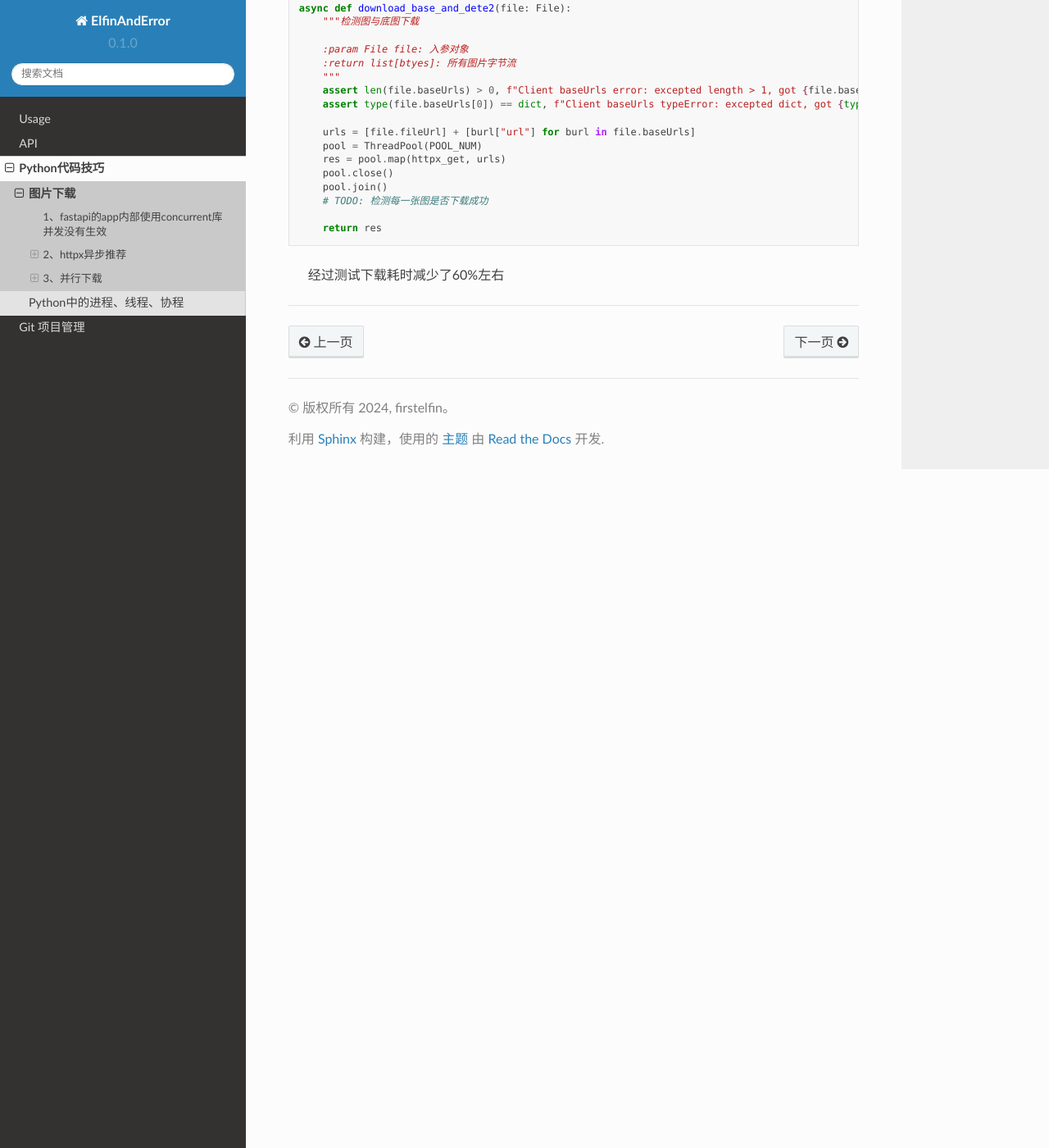
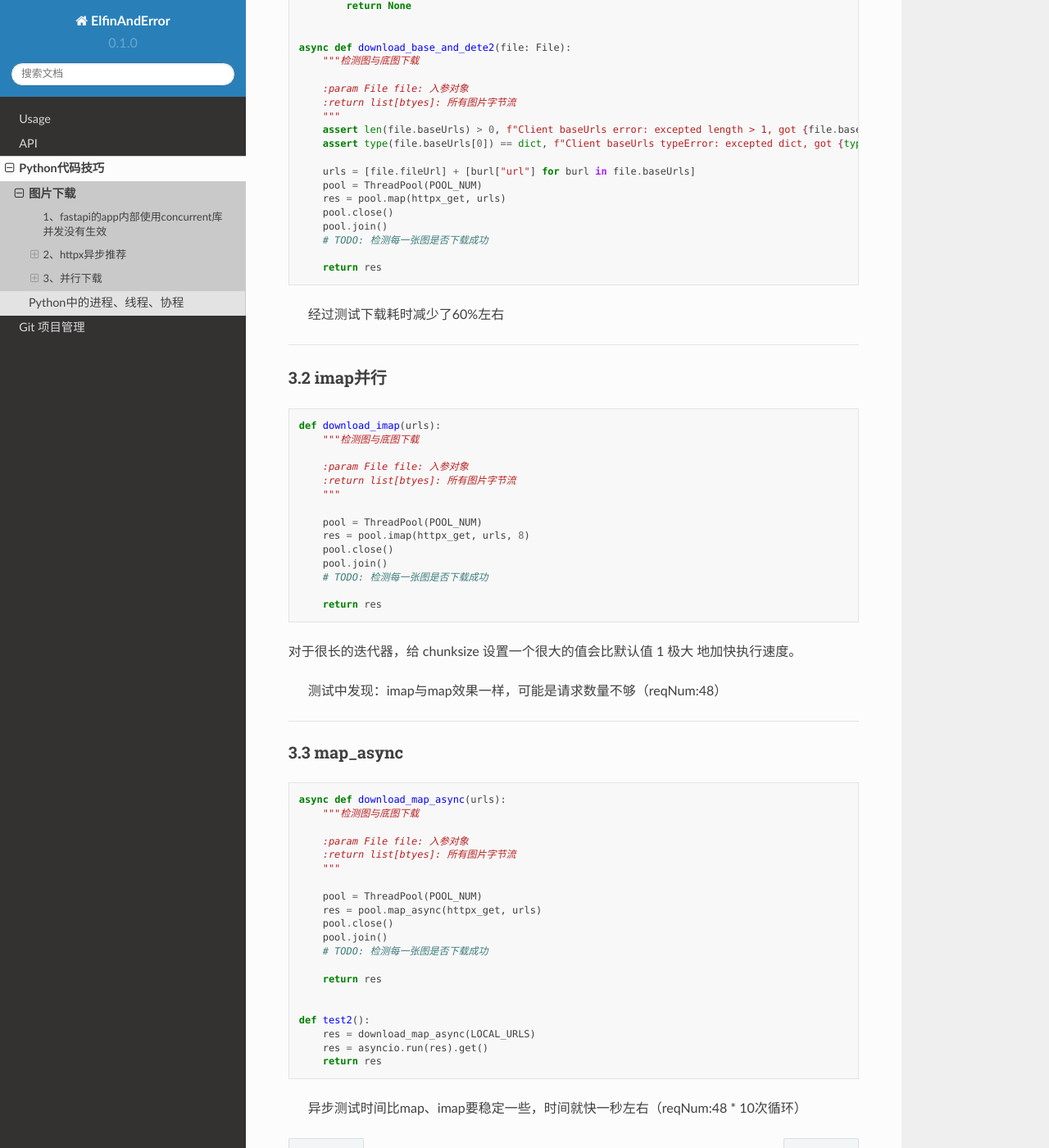
Before and after one commit to firstelfin/Book-ElfinAndError, a Sphinx documentation site: the page built from docs/source/pythonTrick/download_img.md, in a window 1280 px wide and 1400 px high, scrolled down 1612 px. Shown: the whole window at 82% size. Built offline with Sphinx 7.4.7 and the Read the Docs theme 2.0.0, drawn with Linux system fonts in a browser that asks for light colours.

Commit message:
map update

````diff
--- a/docs/source/pythonTrick/download_img.md
+++ b/docs/source/pythonTrick/download_img.md
@@ -50,6 +50,9 @@ async def download_base_and_dete(base_images):
 
 我们根据[async/await介绍](./async_await.md)得知，上面的优化是有的，我常规的concurrent多线程是并发处理，涉及线程切换，这个操作本质上也是一个耗时操作；而使用异步(协程)处理本质还是并发，只是少了一些切换的操作。即使协程已经非常优秀了，但是实际使用过程中，我们遇到的是高IO的操作，这里推荐使用[multiprocessing](https://docs.python.org/zh-cn/3/library/multiprocessing.html).
 
+[测试参考资源](https://blog.csdn.net/BobYuan888/article/details/109266020)
+
+
 ### 3.1 map并行
 
 ```python
@@ -92,3 +95,55 @@ async def download_base_and_dete2(file: File):
 > 经过测试下载耗时减少了60%左右
 
 ---
+
+### 3.2 imap并行
+
+```python
+def download_imap(urls):
+    """检测图与底图下载
+
+    :param File file: 入参对象
+    :return list[btyes]: 所有图片字节流
+    """
+
+    pool = ThreadPool(POOL_NUM)
+    res = pool.imap(httpx_get, urls, 8)
+    pool.close()
+    pool.join()
+    # TODO: 检测每一张图是否下载成功
+
+    return res
+```
+
+对于很长的迭代器，给 chunksize 设置一个很大的值会比默认值 1 极大 地加快执行速度。
+
+> 测试中发现：imap与map效果一样，可能是请求数量不够（reqNum:48）
+
+---
+
+### 3.3 map_async
+
+```python
+async def download_map_async(urls):
+    """检测图与底图下载
+
+    :param File file: 入参对象
+    :return list[btyes]: 所有图片字节流
+    """
+
+    pool = ThreadPool(POOL_NUM)
+    res = pool.map_async(httpx_get, urls)
+    pool.close()
+    pool.join()
+    # TODO: 检测每一张图是否下载成功
+
+    return res
+
+
+def test2():
+    res = download_map_async(LOCAL_URLS)
+    res = asyncio.run(res).get()
+    return res
+```
+
+> 异步测试时间比map、imap要稳定一些，时间就快一秒左右（reqNum:48  * 10次循环）
````
